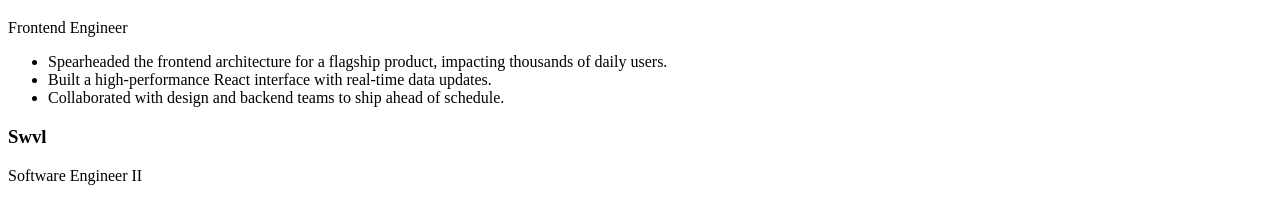
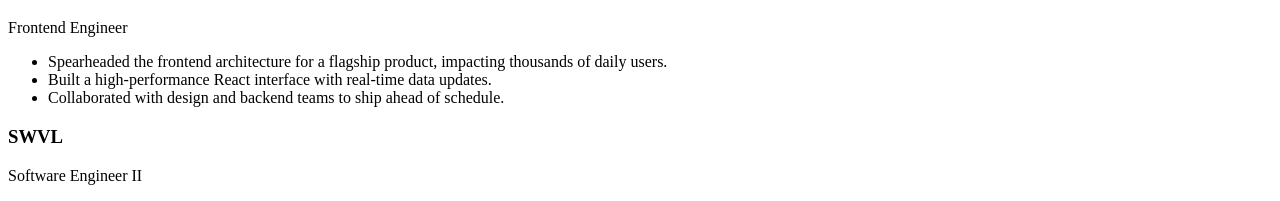
Before and after one commit to mohanish35/mohanish-website, a Next.js app: page / in a window 1280 px wide. Shown: the part 2300-2501 px from the top of the page. Built offline with nearby package versions, Linux system fonts and the light colour scheme.

Commit message:
build fixes

```diff
--- a/pages/index.tsx
+++ b/pages/index.tsx
@@ -637,7 +637,9 @@
           style={{ height: "1.5rem" }}
         />
         <span
-          ref={(el) => (labelRefs.current[id] = el)}
+          ref={(el) => {
+            labelRefs.current[id] = el
+          }}
           className="relative inline-block"
         >
           {label}
@@ -822,7 +824,7 @@
               ],
             },
             {
-              company: "Swvl",
+              company: "SWVL",
               role: "Software Engineer II",
               bullets: [
                 "Delivered client‑facing APIs with robust unit tests.",
@@ -862,7 +864,7 @@
                   aria-hidden
                   className={`pointer-events-none absolute inset-0 rounded-2xl [mask-image:radial-gradient(200px_140px_at_10%_10%,black,transparent)] bg-gradient-to-tr ${ACCENT} opacity-20`}
                 />
-                <CardHeader className="relative z-10">
+                <CardHeader>
                   <CardTitle className="text-zinc-100 flex items-center justify-between">
                     <span>{exp.company}</span>
                     <span
@@ -1092,7 +1094,7 @@
               aria-hidden
               className={`pointer-events-none absolute inset-px rounded-2xl bg-gradient-to-tr ${ACCENT} opacity-10`}
             />
-            <CardHeader className="relative z-10">
+            <CardHeader>
               <CardTitle>Let’s Connect</CardTitle>
             </CardHeader>
             <CardContent className="relative z-10">
```
